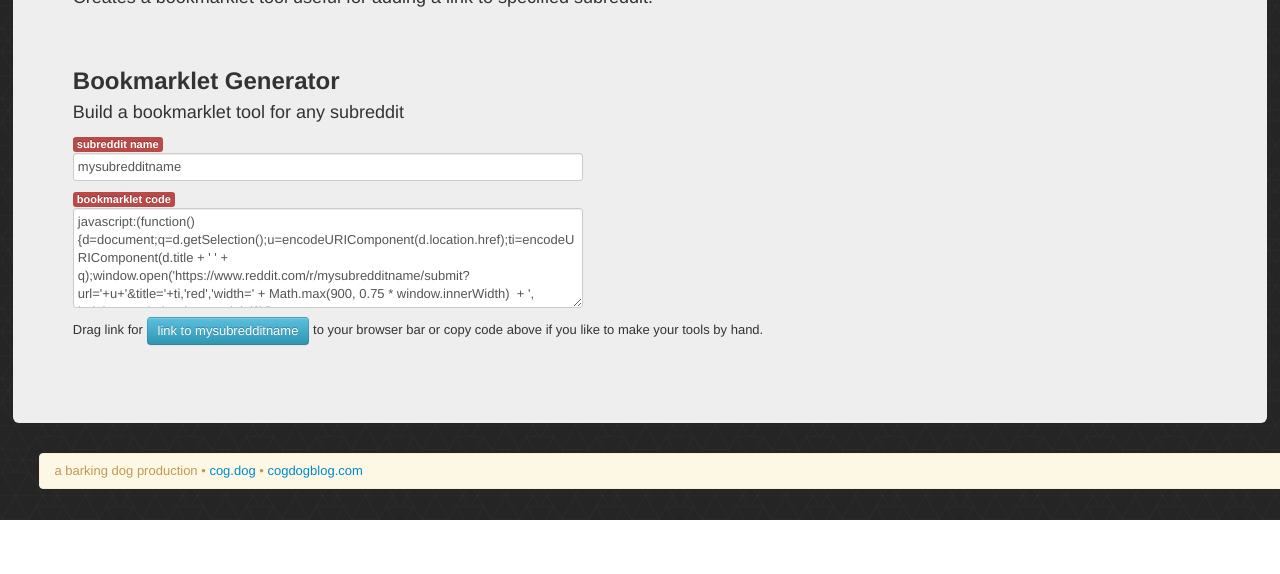
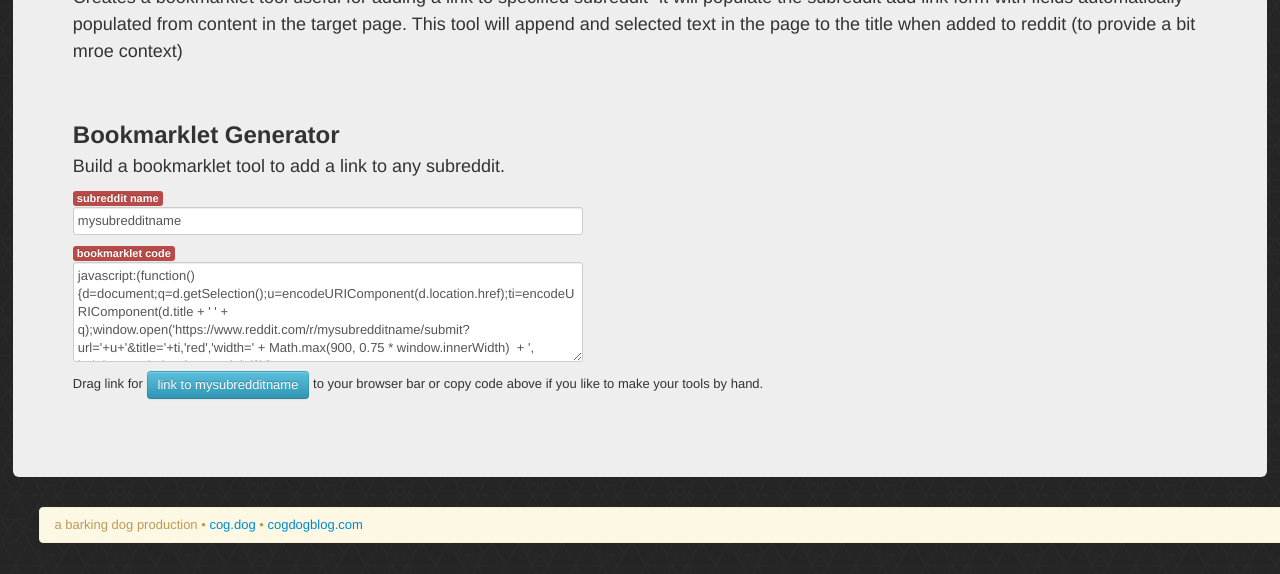
Before and after one commit to cogdog/subreddit-link-maker, a plain HTML site: page index.html in a window 1280 px wide. Shown: the part 439-1013 px from the top of the page. Before the commit the page ends 959 px from the top, so only its background shows below. Drawn offline with Linux system fonts and the light colour scheme.

Commit message:
Explanations on form

```diff
--- a/index.html
+++ b/index.html
@@ -11,7 +11,7 @@
 
     	// SETUP
 
-		// default URL for hosted tool on github
+		// default subreddit name
 		var su = 'mysubredditname';
 
 		$(document).ready(function(){
@@ -26,7 +26,7 @@
 				 makebookmarklet()
 			});
 
-			// this function will update the bookmarklet based on the value of the image size and url field values
+			// this function will update the bookmarklet based on the value of the form fields
 			function makebookmarklet() {
 
 				// Here is the magic code
@@ -76,12 +76,12 @@
   		<div class='hero-unit' id="home">
 			<header>
 				<h1 class=''><img src="//www.redditstatic.com/spreddit13.gif" alt="submit to reddit" border="0" /> subreddit link maker</h1>
-				<p>Creates a bookmarklet tool useful for adding a link to specified subreddit.</p>
+				<p>Creates a bookmarklet tool useful for adding a link to specified subreddit- it will populate the subreddit add link form with fields automatically populated from content in the target page. This tool will append and selected text in the page to the title when added to reddit (to provide a bit mroe context)</p>
 			</header>
 
 
 			<h2 id="maker">Bookmarklet Generator</h2>
-			<p>Build a bookmarklet tool for any subreddit</p>
+			<p>Build a bookmarklet tool to add a link to any subreddit.</p>
 
 		<form>
 	  	<label for="isize"></label>
```
